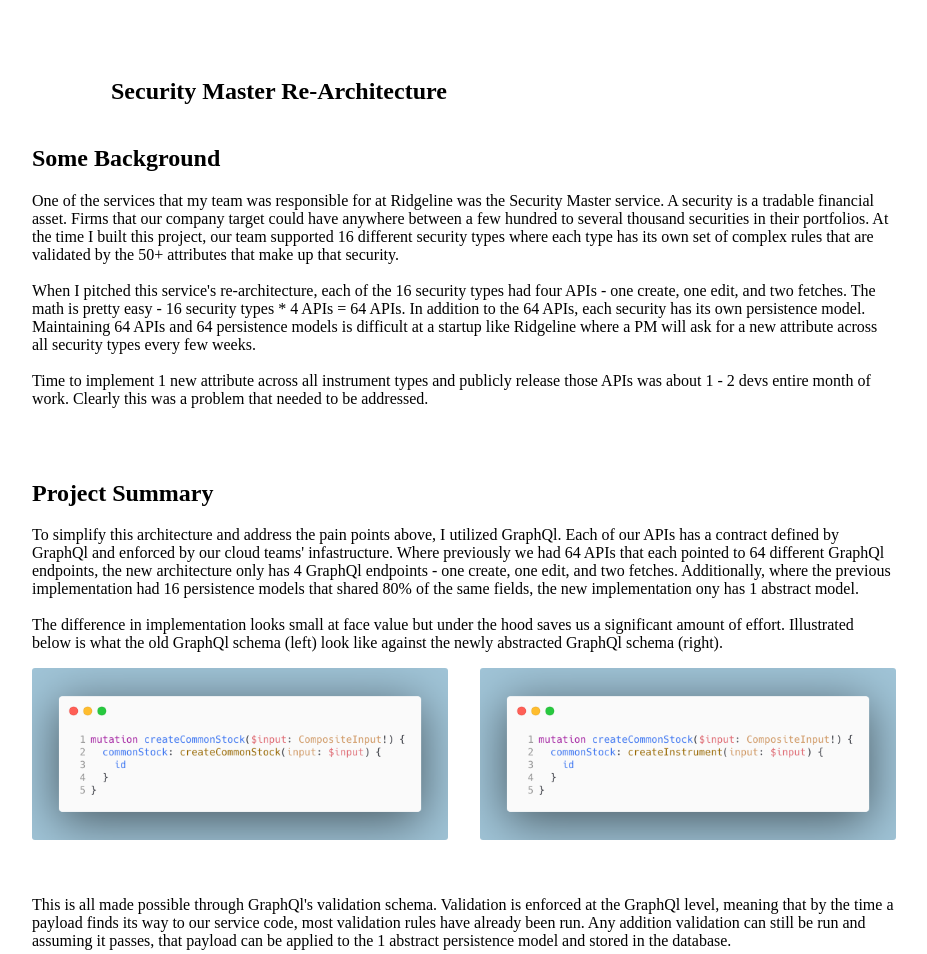
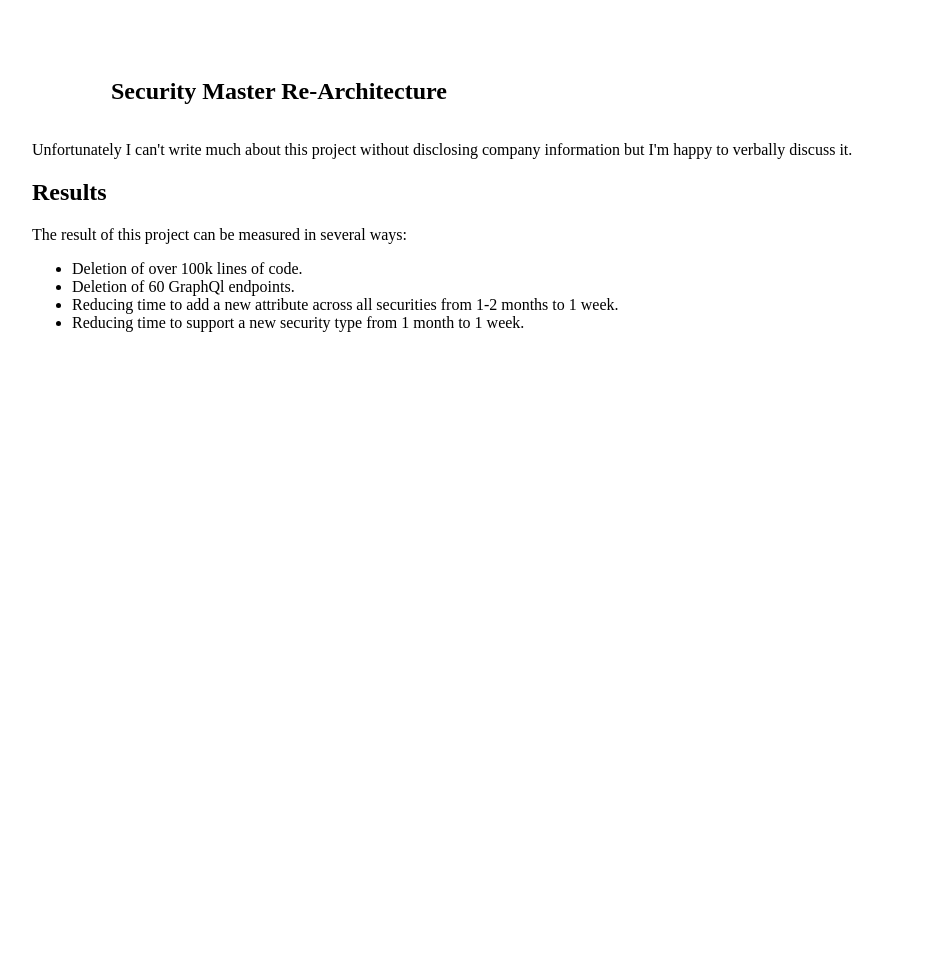
Before and after one commit to nathanmacfarlane/website, a Gatsby site: page /projects/security-master in a window 1280 px wide. Shown: the top 954 px of the page, without its empty margins (176-1103 px from the left). After the commit the page ends 800 px from the top, so only its background shows below. Built offline with nearby package versions, Linux system fonts and the light colour scheme; Gatsby itself is replaced by a stand-in of ours.

Commit message:
remove security-master info

```diff
--- a/src/pages/projects/security-master.js
+++ b/src/pages/projects/security-master.js
@@ -1,77 +1,14 @@
-import { Grid } from "@material-ui/core";
 import * as React from "react";
-import { ProjectWrapper, ProjectImage } from "../../components/ProjectWrapper";
-import image0 from "../../images/projects/security-master-0.png";
-import image1 from "../../images/projects/security-master-1.png";
+import { ProjectWrapper } from "../../components/ProjectWrapper";
 
 const Project = () => {
   return (
     <ProjectWrapper title="Security Master Re-Architecture">
-      <h2>Some Background</h2>
       <p>
-        One of the services that my team was responsible for at Ridgeline was
-        the Security Master service. A security is a tradable financial asset.
-        Firms that our company target could have anywhere between a few hundred
-        to several thousand securities in their portfolios. At the time I built
-        this project, our team supported 16 different security types where each
-        type has its own set of complex rules that are validated by the 50+
-        attributes that make up that security.
-        <br />
-        <br />
-        When I pitched this service's re-architecture, each of the 16 security
-        types had four APIs - one create, one edit, and two fetches. The math is
-        pretty easy - 16 security types * 4 APIs = 64 APIs. In addition to the
-        64 APIs, each security has its own persistence model. Maintaining 64
-        APIs and 64 persistence models is difficult at a startup like Ridgeline
-        where a PM will ask for a new attribute across all security types every
-        few weeks.
-        <br />
-        <br />
-        Time to implement 1 new attribute across all instrument types and
-        publicly release those APIs was about 1 - 2 devs entire month of work.
-        Clearly this was a problem that needed to be addressed.
+        Unfortunately I can't write much about this project without disclosing
+        company information but I'm happy to verbally discuss it.
       </p>
 
-      <br />
-      <br />
-
-      <h2>Project Summary</h2>
-      <p>
-        To simplify this architecture and address the pain points above, I
-        utilized GraphQl. Each of our APIs has a contract defined by GraphQl and
-        enforced by our cloud teams' infastructure. Where previously we had 64
-        APIs that each pointed to 64 different GraphQl endpoints, the new
-        architecture only has 4 GraphQl endpoints - one create, one edit, and
-        two fetches. Additionally, where the previous implementation had 16
-        persistence models that shared 80% of the same fields, the new
-        implementation ony has 1 abstract model.
-        <br />
-        <br />
-        The difference in implementation looks small at face value but under the
-        hood saves us a significant amount of effort. Illustrated below is what
-        the old GraphQl schema (left) look like against the newly abstracted
-        GraphQl schema (right).
-      </p>
-      <Grid container spacing={4}>
-        <Grid item xs={6}>
-          <ProjectImage src={image0} />
-        </Grid>
-        <Grid item xs={6}>
-          <ProjectImage src={image1} />
-        </Grid>
-      </Grid>
-      <br />
-      <br />
-      <p>
-        This is all made possible through GraphQl's validation schema.
-        Validation is enforced at the GraphQl level, meaning that by the time a
-        payload finds its way to our service code, most validation rules have
-        already been run. Any addition validation can still be run and assuming
-        it passes, that payload can be applied to the 1 abstract persistence
-        model and stored in the database.
-      </p>
-      <br />
-      <br />
       <h2>Results</h2>
       <p>The result of this project can be measured in several ways:</p>
       <ul>
```
Also changed, not shown: src/images/projects/security-master-0.png (deleted), src/images/projects/security-master-1.png (deleted).
